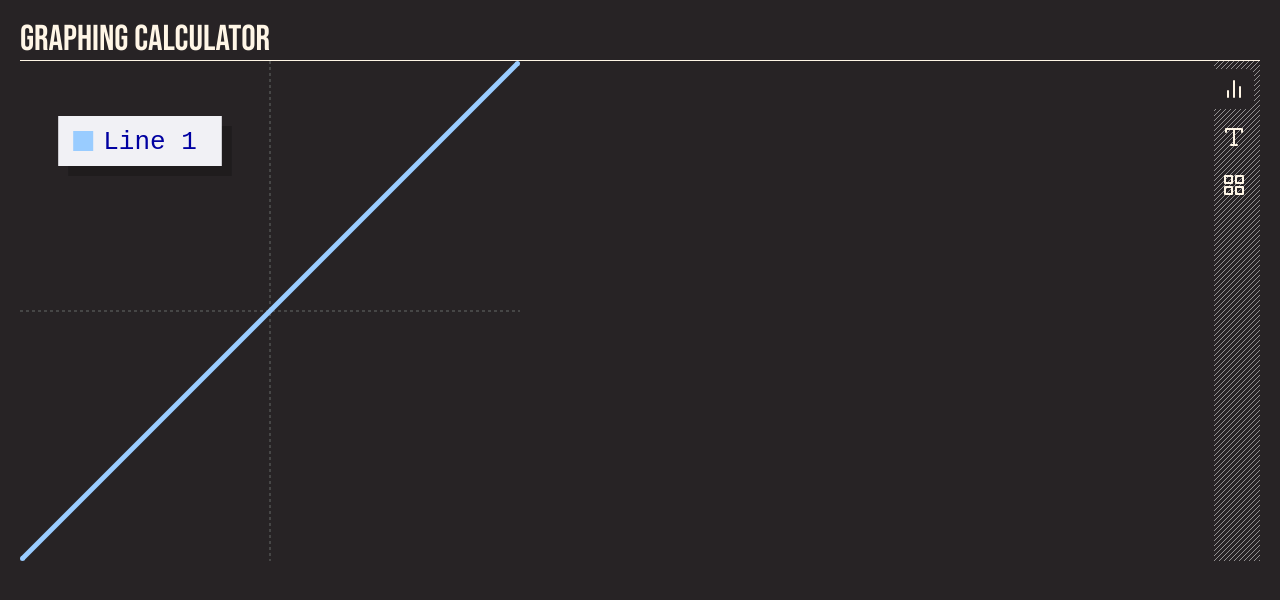
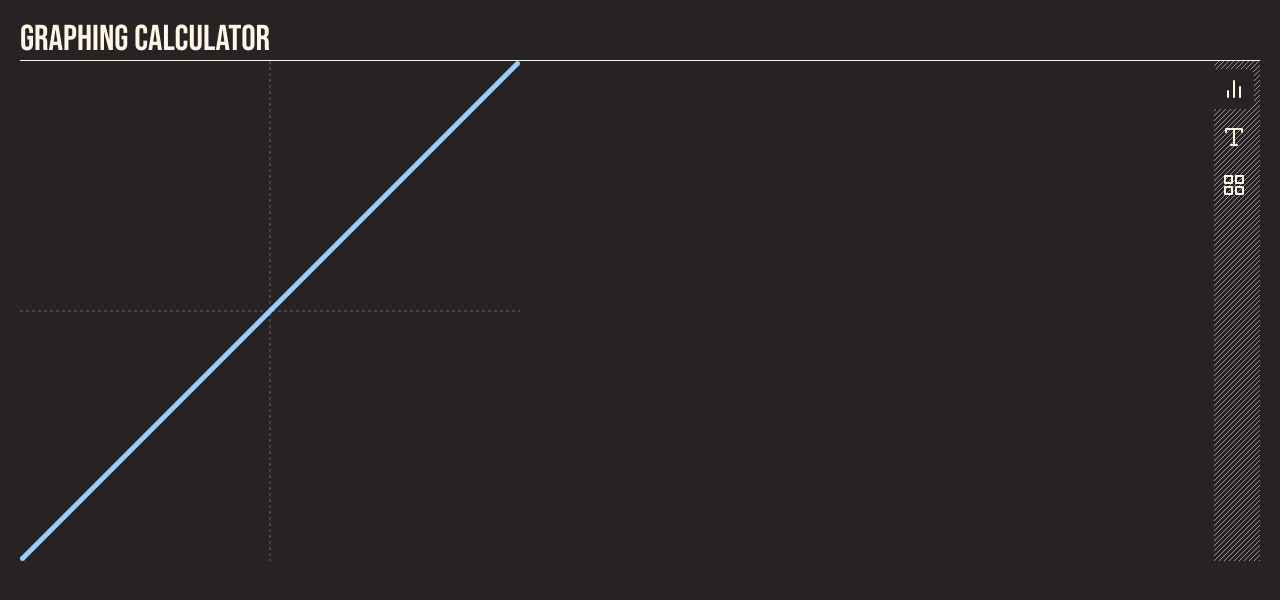
Before and after one commit to a-gt/graph, a Next.js app: page / in a window 1280 px wide. Shown: the top 600 px of the page. Built offline with nearby package versions, Linux system fonts and the light colour scheme.

Commit message:
better tooltip

```diff
--- a/components/Canvas.js
+++ b/components/Canvas.js
@@ -45,7 +45,12 @@ const Canvas = (props) => {
       grow: { width: 12 },
     }
   );
-  const [coord, setCoord] = useState([0, 0]);
+  const [opacityState, startOpacity] = useTween(
+    { opacity: 0 },
+    {
+      normal: { opacity: 1 },
+    }
+  );
   const [hover, setHover] = useState(false);
 
   const draw = (ctx, ratio) => {
@@ -61,15 +66,6 @@ const Canvas = (props) => {
     ctx.strokeStyle = "rgb(255, 246, 230)";
     let r = radius.radius;
     //drawCircle(ctx, canvas.width - size * 2, canvas.height - size * 2, r);
-    /*if (hover) {
-      ctx.fillStyle = "rgb(255, 246, 230)";
-
-      ctx.fillText(`(${coord[0]},${coord[1]})`, 10, 500 * ratio);
-      ctx.beginPath();
-      ctx.arc(coord[0], coord[1], 10, 0, 2 * Math.PI);
-      ctx.fill();
-    }
-    */
     ctx.strokeStyle = "#99ccff";
     roundLine(
       ctx,
@@ -84,23 +80,27 @@ const Canvas = (props) => {
     ctx.textBaseline = "hanging";
     const str = "Line 1";
     const w = ctx.measureText(str).width;
-    let mouseX = 100;
-    let mouseY = 100;
+    let mouseX = canvas.mouseX - 20;
+    let mouseY = canvas.mouseY - 30;
     ctx.beginPath();
-    ctx.fillStyle = "rgba(0,0,0,0.2)";
-    ctx.fillRect(mouseX - (w + 30) / 2 + 10, mouseY - 45 + 10, w + 70, 50);
+    let opacity = opacityState.opacity;
+    ctx.fillStyle = `rgba(0,0,0,${opacity / 5})`;
+    ctx.lineWidth = 1;
+    ctx.fillRect(mouseX - (w + 30) / 2 + 12, mouseY - 33, w + 70, 50);
     ctx.fill();
     ctx.beginPath();
-    ctx.fillStyle = "#f1f1f5";
-    ctx.fillRect(mouseX - (w + 30) / 2, mouseY - 45, w + 70, 50);
+    ctx.fillStyle = `rgba(241,241,245,${opacity})`;
+    ctx.strokeStyle = `rgba(0,0,161,${opacity / 2})`;
+    ctx.rect(mouseX - (w + 30) / 2, mouseY - 45, w + 70, 50);
     ctx.fill();
     ctx.stroke();
-    ctx.fillStyle = "#0000a1";
-    ctx.fillText(str, mouseX + 30, mouseY - 30);
-    ctx.fillStyle = "#99ccff";
+    ctx.fillStyle = `rgba(0,0,161,${opacity})`;
+    ctx.fillText(str, mouseX + 35, mouseY - 30);
+    ctx.fillStyle = `rgba(153,204,255,${opacity})`;
     ctx.beginPath();
-    ctx.fillRect(mouseX - (w + 30) / 2 + 15, mouseY - 30, 20, 20);
+    ctx.rect(mouseX - (w + 30) / 2 + 15, mouseY - 30, 20, 20);
     ctx.fill();
+    ctx.stroke();
   };
 
   const canvasRef = useCanvas(draw);
@@ -118,20 +118,14 @@ const Canvas = (props) => {
       onMouseEnter={() => {
         startAnimation("normal", 200);
         startWidth("grow", 150);
+        startOpacity("normal", 150);
         setHover(true);
-        const canvas = canvasRef.current;
-        const ctx = canvas.getContext("2d");
-        let ratio = getPixelRatio(ctx);
-        draw(ctx, ratio);
       }}
       onMouseLeave={() => {
         startAnimation("start", 200);
         startWidth("normal", 150);
+        startOpacity("start", 150);
         setHover(false);
-        const canvas = canvasRef.current;
-        const ctx = canvas.getContext("2d");
-        let ratio = getPixelRatio(ctx);
-        draw(ctx, ratio);
       }}
       onMouseMove={(event) => {
         const canvas = canvasRef.current;
@@ -140,7 +134,8 @@ const Canvas = (props) => {
         const rect = canvas.getBoundingClientRect();
         const x = event.clientX - rect.left;
         const y = event.clientY - rect.top;
-        setCoord([x * ratio, y * ratio]);
+        canvasRef.current.mouseX = x * ratio;
+        canvasRef.current.mouseY = y * ratio;
         draw(ctx, ratio);
       }}
       {...props}
```
